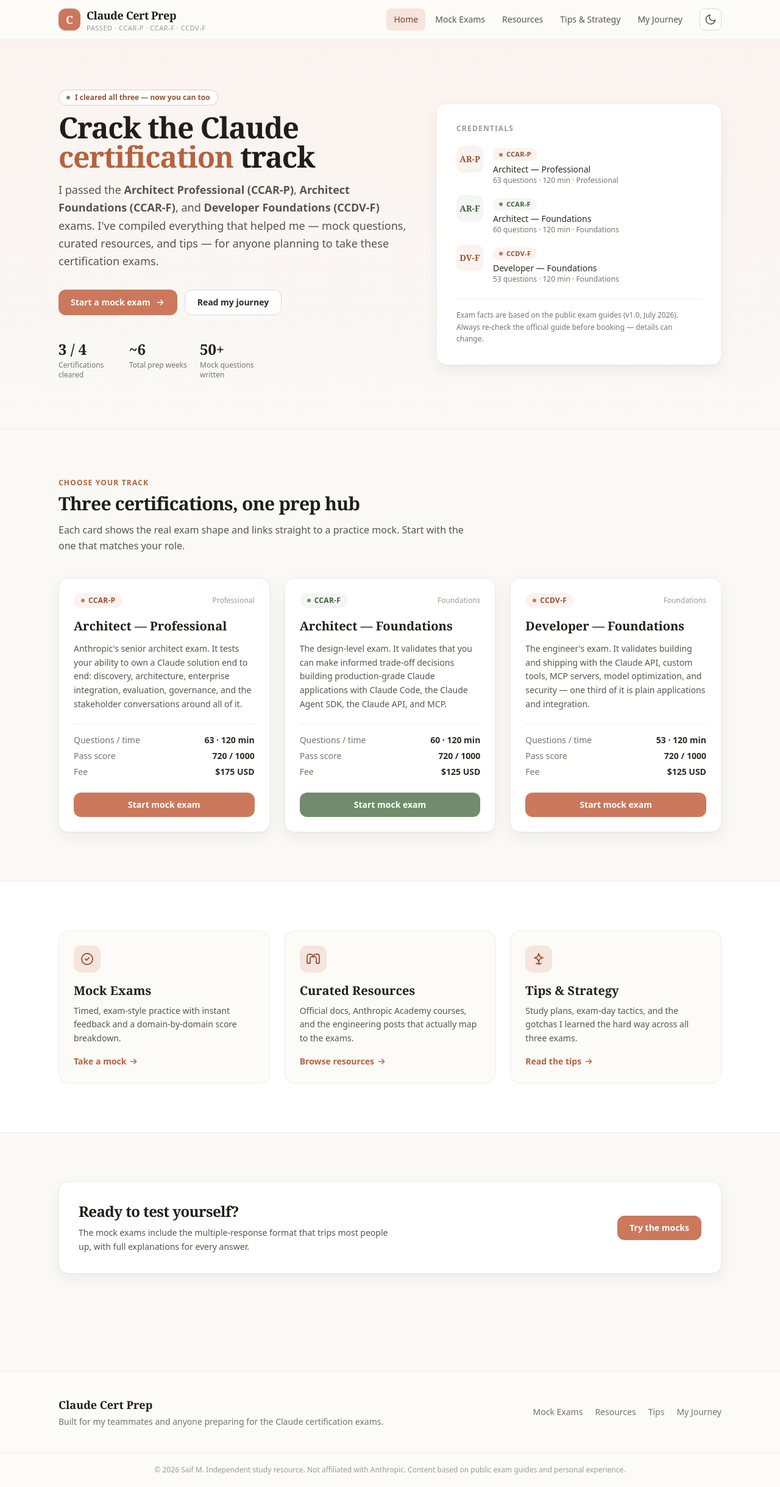
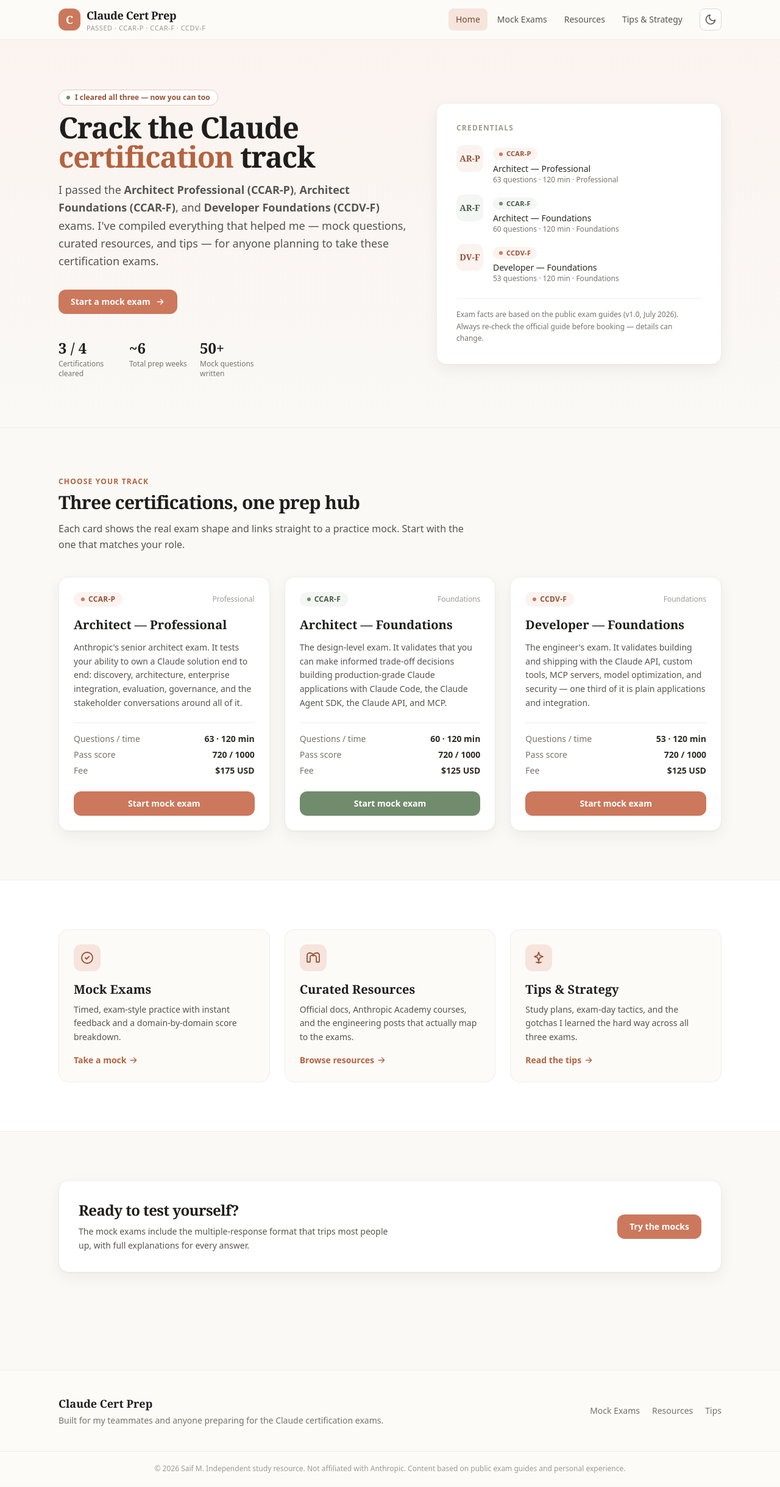
Before and after one commit to saaiif/claude-certificate, a React (Vite) app: page / in a window 1280 px wide. Shown: the whole page at 61% size. Built offline with nearby package versions, Linux system fonts and the light colour scheme.

Commit message:
Hide journey page from navigation (keep files for now)

```diff
--- a/src/App.tsx
+++ b/src/App.tsx
@@ -6,7 +6,6 @@
 import { MockExam } from './pages/MockExam'
 import { Resources } from './pages/Resources'
 import { Tips } from './pages/Tips'
-import { MyJourney } from './pages/MyJourney'
 import { NotFound } from './pages/NotFound'
 
 function ScrollToTop() {
@@ -28,7 +27,6 @@
           <Route path="/mock-exams/:certId" element={<MockExam />} />
           <Route path="/resources" element={<Resources />} />
           <Route path="/tips" element={<Tips />} />
-          <Route path="/my-journey" element={<MyJourney />} />
           <Route path="*" element={<NotFound />} />
         </Route>
       </Routes>
--- a/src/components/Footer.tsx
+++ b/src/components/Footer.tsx
@@ -22,9 +22,6 @@
             <Link to="/tips" className="hover:text-clay-600 dark:hover:text-clay-300">
               Tips
             </Link>
-            <Link to="/my-journey" className="hover:text-clay-600 dark:hover:text-clay-300">
-              My Journey
-            </Link>
           </div>
         </div>
       </div>
--- a/src/components/Navbar.tsx
+++ b/src/components/Navbar.tsx
@@ -8,7 +8,6 @@
   { to: '/mock-exams', label: 'Mock Exams' },
   { to: '/resources', label: 'Resources' },
   { to: '/tips', label: 'Tips & Strategy' },
-  { to: '/my-journey', label: 'My Journey' },
 ]
 
 export function Navbar() {
--- a/src/pages/Home.tsx
+++ b/src/pages/Home.tsx
@@ -67,9 +67,6 @@
                 <svg viewBox="0 0 24 24" fill="none" stroke="currentColor" strokeWidth="2" className="h-4 w-4">
                   <path strokeLinecap="round" strokeLinejoin="round" d="M5 12h14m-6-6 6 6-6 6" />
                 </svg>
-              </Link>
-              <Link to="/my-journey" className="btn-ghost">
-                Read my journey
               </Link>
             </div>
             <div className="mt-10 grid max-w-md grid-cols-2 gap-4 sm:grid-cols-4">
```
